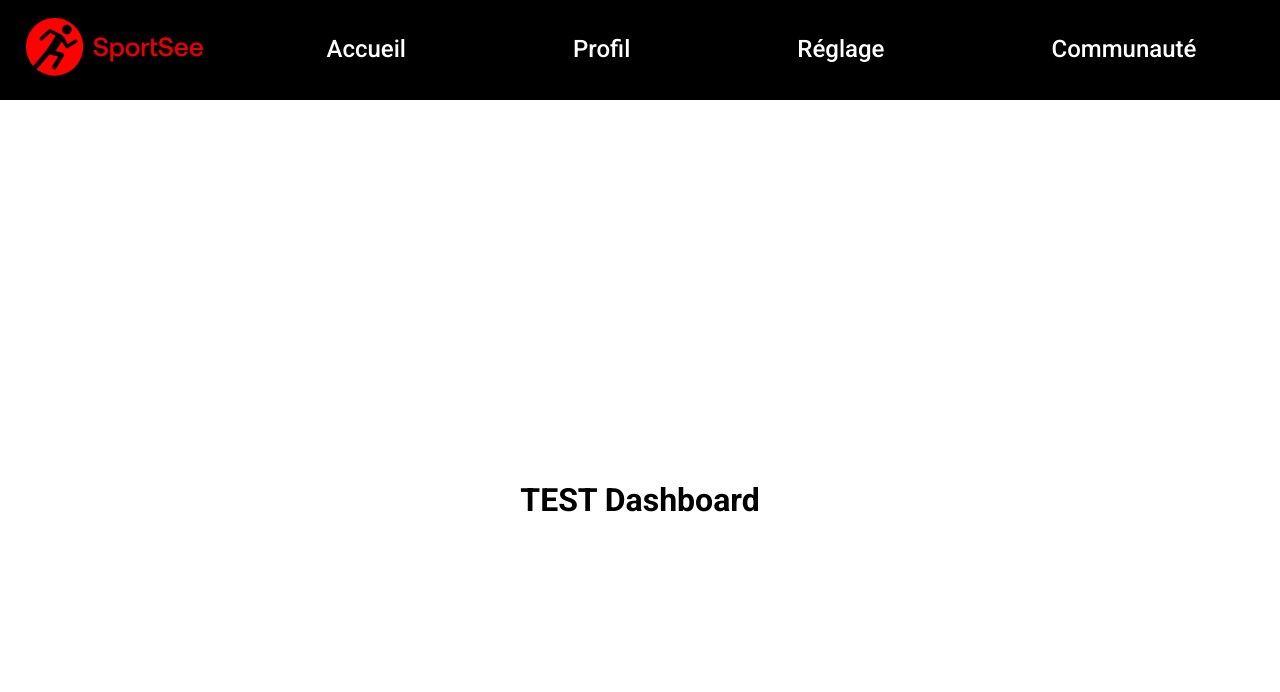
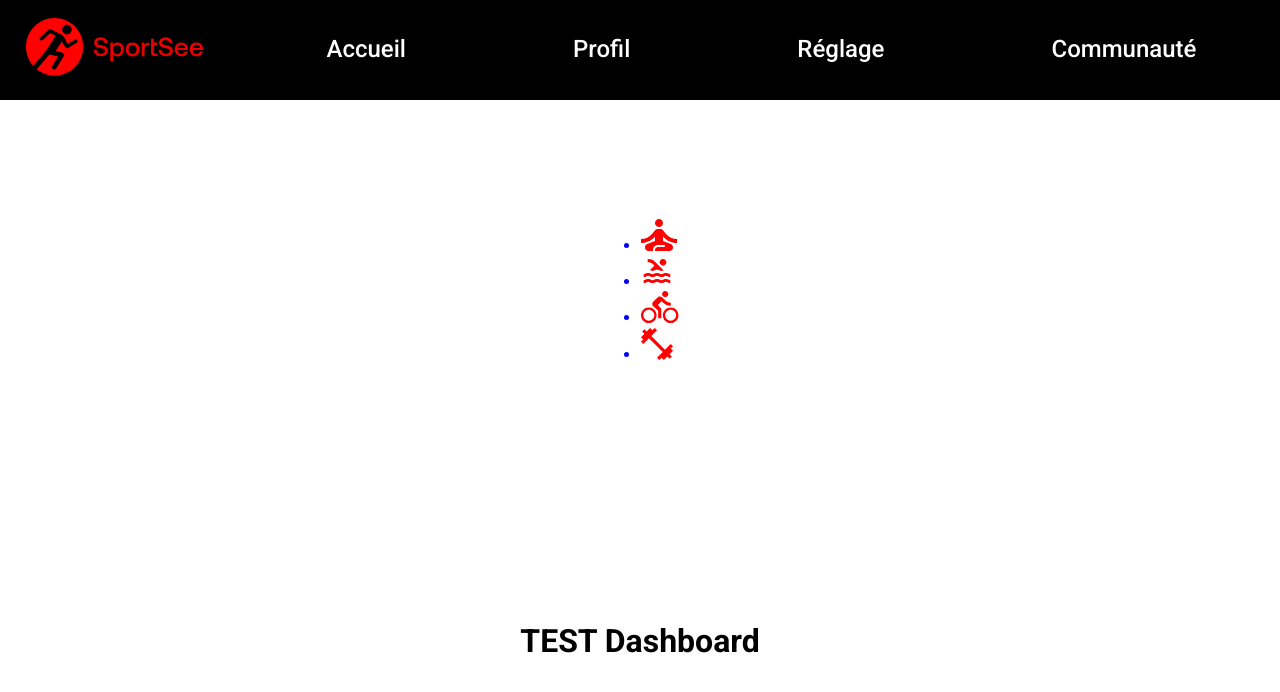
Before and after one commit to Frederic-K/SportSee, a React (Create React App) app: page /user/12 in a window 1280 px wide. Shown: the top 692 px of the page. Built offline with nearby package versions, Linux system fonts and the light colour scheme.

Commit message:
Clean code

```diff
--- a/src/App.jsx
+++ b/src/App.jsx
@@ -2,8 +2,8 @@ import React from 'react'
 import { BrowserRouter, Routes, Route } from 'react-router-dom'
 import HomeV2 from './pages/Home/HomeV2'
 // import Home from './pages/Home/Home'
-import HeaderNavBar from './components/Header/Header'
-// import AsideNavBar from './components/AsideNavBar/AsideNavBar'
+import Header from './components/Header/Header'
+import Aside from './components/Aside/Aside'
 import Dashboard from './pages/Dashboard/Dashboard'
 import Error404 from './pages/404/Error404'
 import UnderConstruction from './pages/UnderConstruction/UnderConstruction'
@@ -11,8 +11,8 @@ import UnderConstruction from './pages/UnderConstruction/UnderConstruction'
 function App() {
   return (
     <BrowserRouter>
-      <HeaderNavBar />
-      {/* <AsideNavBar /> */}
+      <Header />
+      <Aside />
       <Routes>
         <Route path="/" element={<HomeV2 />} />
         {/* <Route path="/" element={<Home />} /> */}
--- a/src/components/Aside/Aside.jsx
+++ b/src/components/Aside/Aside.jsx
@@ -4,14 +4,14 @@ import Swim from '../../assets/icon/swim.svg'
 import Bicycle from '../../assets/icon/bicycle.svg'
 import Dumbell from '../../assets/icon/dumbell.svg'
 
-function AsideNavBar() {
+function aside() {
   return (
-    <aside className="asideNavBar">
-      <ul className="asideNavBar__links">
+    <aside className="aside">
+      <ul className="aside__links">
         <NavLink
           to="/meditation"
           className={(nav) =>
-            nav.isActive ? 'asideNavBar__link--active' : 'asideNavBar__link'
+            nav.isActive ? 'aside__link--active' : 'aside__link'
           }
         >
           <li>
@@ -21,7 +21,7 @@ function AsideNavBar() {
         <NavLink
           to="/swimming"
           className={(nav) =>
-            nav.isActive ? 'asideNavBar__link--active' : 'asideNavBar__link'
+            nav.isActive ? 'aside__link--active' : 'aside__link'
           }
         >
           <li>
@@ -31,7 +31,7 @@ function AsideNavBar() {
         <NavLink
           to="/cycling"
           className={(nav) =>
-            nav.isActive ? 'asideNavBar__link--active' : 'asideNavBar__link'
+            nav.isActive ? 'aside__link--active' : 'aside__link'
           }
         >
           <li>
@@ -41,7 +41,7 @@ function AsideNavBar() {
         <NavLink
           to="/bodybuilding"
           className={(nav) =>
-            nav.isActive ? 'asideNavBar__link--active' : 'asideNavBar__link'
+            nav.isActive ? 'aside__link--active' : 'aside__link'
           }
         >
           <li>
@@ -53,4 +53,4 @@ function AsideNavBar() {
   )
 }
 
-export default AsideNavBar
+export default aside
--- a/src/components/Header/Header.jsx
+++ b/src/components/Header/Header.jsx
@@ -27,7 +27,7 @@ const Header = () => {
         </li>
         <li>
           <NavLink
-            //   to={`/profil/user/${userId}`}
+            // to={`/profil/user/${userId}`}
             to="/profil"
             className={(nav) =>
               nav.isActive ? 'header__link--active' : 'header__link'
--- a/src/components/Header/_header.scss
+++ b/src/components/Header/_header.scss
@@ -21,7 +21,7 @@
     color: white;
     &:hover {
       color: $colour-redLight;
-      transform: scale(1.2);
+      font-size: 1.7rem;
     }
     &--active {
       color: $colour-primary;
--- a/src/pages/404/Error404.jsx
+++ b/src/pages/404/Error404.jsx
@@ -2,7 +2,7 @@ import { NavLink } from 'react-router-dom'
 
 function Error404() {
   return (
-    <main className="errorPage">
+    <section className="errorPage">
       <div className="errorPage__type">404</div>
       <div className="errorPage__title">
         Oups! La page que vous demandez n'existe pas.
@@ -10,7 +10,7 @@ function Error404() {
       <NavLink to="/" className="errorPage__link">
         Retourner sur la page d’accueil
       </NavLink>
-    </main>
+    </section>
   )
 }
 
--- a/src/pages/Dashboard/Dashboard.jsx
+++ b/src/pages/Dashboard/Dashboard.jsx
@@ -1,10 +1,8 @@
 function Dashboard() {
   return (
-    <div className="container">
-      <main>
-        <h1>TEST Dashboard</h1>
-      </main>
-    </div>
+    <section>
+      <h1>TEST Dashboard</h1>
+    </section>
   )
 }
 
```
